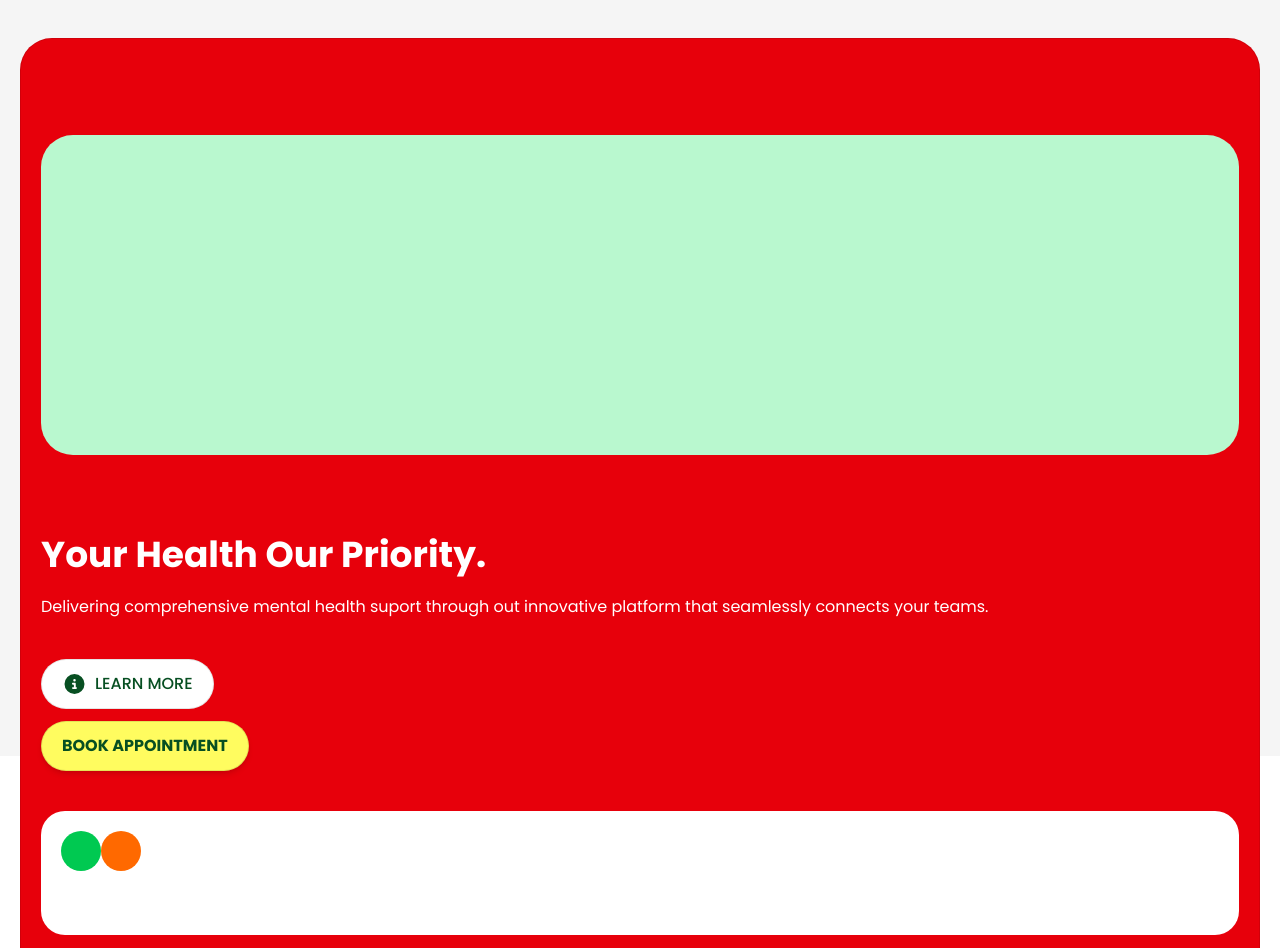
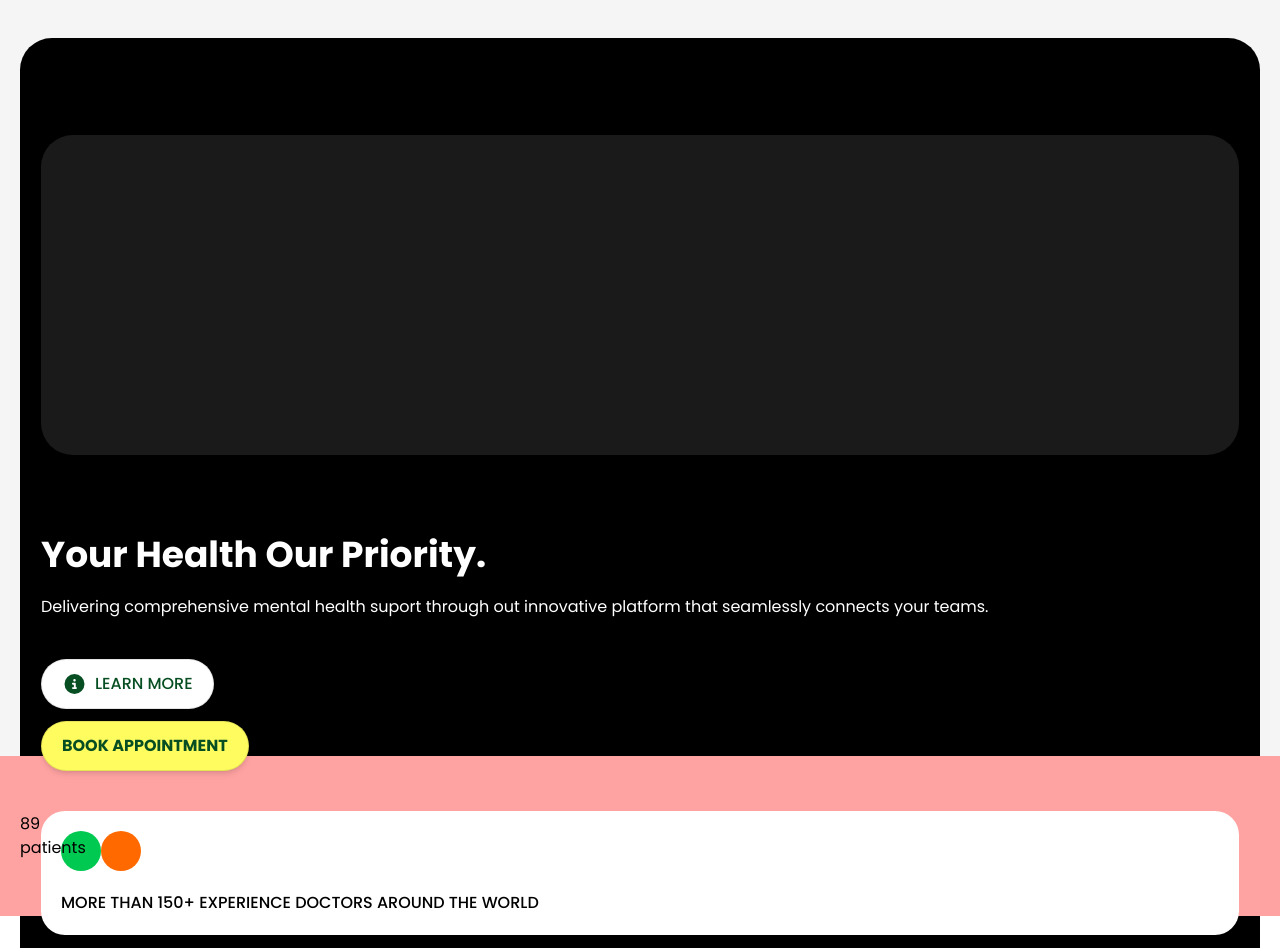
Before and after one commit to wilhelmusolejr/WMSU-Online-Consultation-Clinic, a React (Vite) app in the folder client/: page / in a window 1280 px wide. Shown: the part 124-1072 px from the top of the page. Built offline with nearby package versions, Linux system fonts and the light colour scheme.

Commit message:
minor update

```diff
--- a/client/src/App.jsx
+++ b/client/src/App.jsx
@@ -8,6 +8,7 @@ import { faBars, faInfoCircle } from "@fortawesome/free-solid-svg-icons";
 function App() {
   return (
     <>
+      {/* LANDING PAGE */}
       <div className="bg-[#f5f5f5] py-10 px-5">
         <div className="h-screen">
           {/* NAVIGATOR */}
@@ -26,7 +27,7 @@ function App() {
           </div>
 
           {/* HEADING */}
-          <div className="bg-red-600 text-white px-5 py-24 rounded-4xl border border-black/10 flex flex-col-reverse gap-20">
+          <div className="bg-black text-white px-5 py-24 rounded-4xl border border-black/10 flex flex-col-reverse gap-20">
             {/* side 1 */}
             <div className="">
               {/* heading */}
@@ -41,7 +42,6 @@ function App() {
               </div>
 
               {/* buttons */}
-              {/* buttons */}
               <div className="flex gap-3 flex-col mt-10 uppercase">
                 <div className="px-5 py-3 border border-black/10 rounded-4xl w-fit flex items-center gap-2 bg-white text-[#074F22]">
                   <FontAwesomeIcon icon={faInfoCircle} size="lg" />
@@ -52,7 +52,8 @@ function App() {
                 </div>
               </div>
 
-              <div className="bg-white p-5 mt-10 rounded-3xl">
+              {/* stats */}
+              <div className="bg-white p-5 mt-10 rounded-3xl text-black">
                 {/*  */}
                 <div className="flex">
                   <div className="w-10 h-10 bg-green-500 rounded-full"></div>
@@ -68,10 +69,20 @@ function App() {
 
             {/* side 2 */}
             <div className="">
-              <div className="mx-auto h-80 bg-green-200 rounded-4xl"></div>
+              <div className="mx-auto h-80 bg-white/10 rounded-4xl"></div>
             </div>
           </div>
         </div>
+      </div>
+
+      {/* STATISTICS */}
+      <div className="py-14 px-5 bg-red-300">
+        <div className="">
+          <h2>89</h2>
+          <p>patients</p>
+        </div>
+        <div className=""></div>
+        <div className=""></div>
       </div>
 
       <br />
@@ -84,8 +95,21 @@ function App() {
       <br />
       <br />
       <br />
-
-      <div className="h-[70vh] bg-black"></div>
+      <br />
+      <br />
+      <br />
+      <br />
+      <br />
+      <br />
+      <br />
+      <br />
+      <br />
+      <br />
+      <br />
+      <br />
+      <br />
+      <br />
+      <br />
     </>
   );
 }
```
